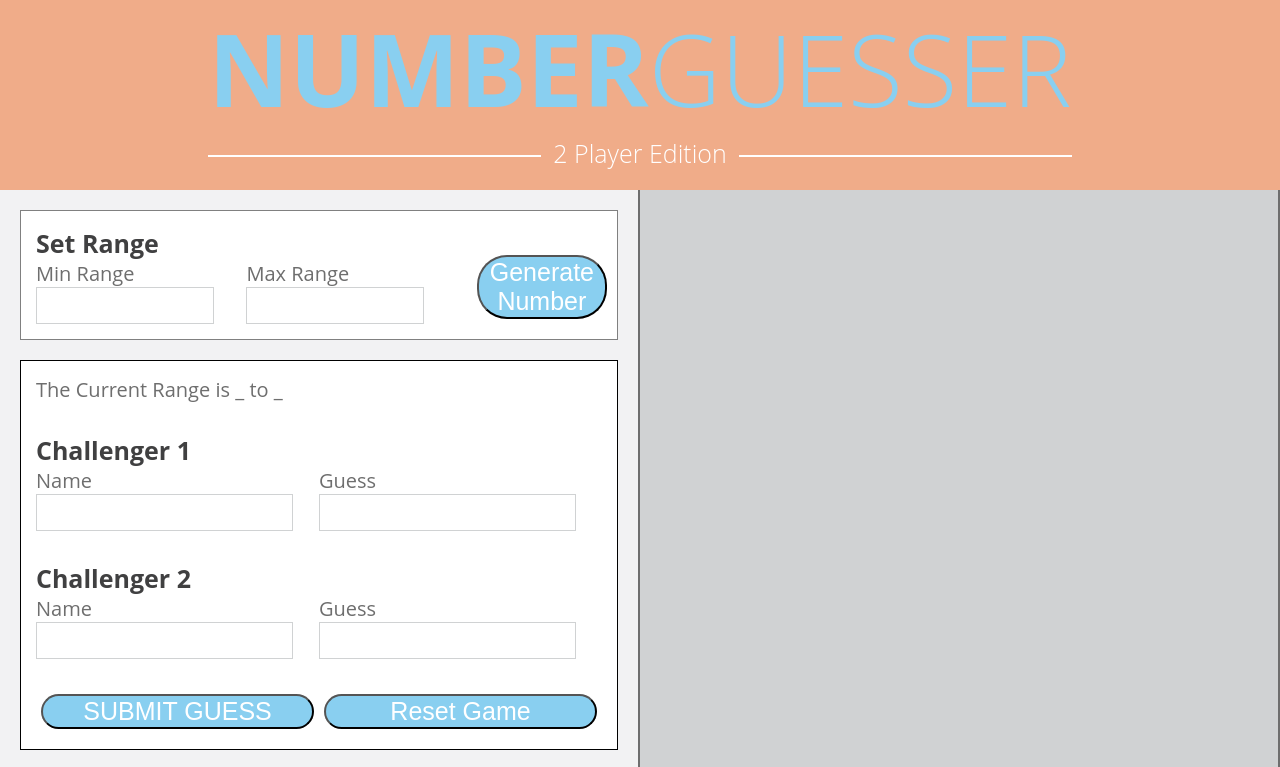
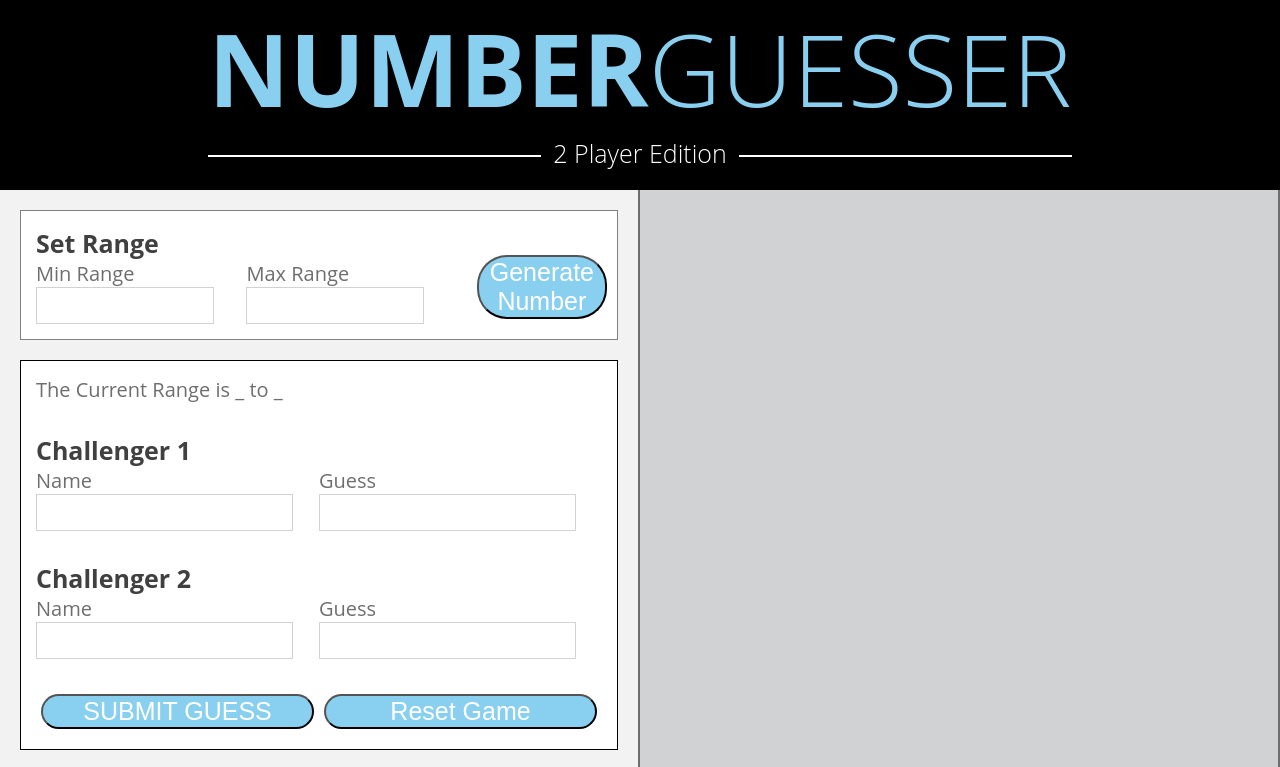
Before and after one commit to jytcr127/Guess-Number-Project, a plain HTML site: page index.html in a window 1280 px wide. Shown: the top 767 px of the page. Drawn offline with Linux system fonts and the light colour scheme.

Commit message:
Change background color of header

```diff
--- a/styles.css
+++ b/styles.css
@@ -10,7 +10,7 @@ body {
 
 header {
 	width:100%;
-	background-color: #f0ac89;
+	background-color: black;
 	text-align: center;
 	display:flex;
 	justify-content: center;
@@ -67,7 +67,7 @@ main {
 	color: #FFF;
 }
 
-/* ---------Main---------- */
+/*Left side of page */
 
 .section-left {
 	flex:1;
@@ -242,7 +242,7 @@ button:disabled {
 
 
 
-/* --------right-section------- */
+/* Right side of page */
 
 .card-one, .card-two, .card-three  {
 	border:1px solid black;
```
Also changed, not shown: 1 other file.
